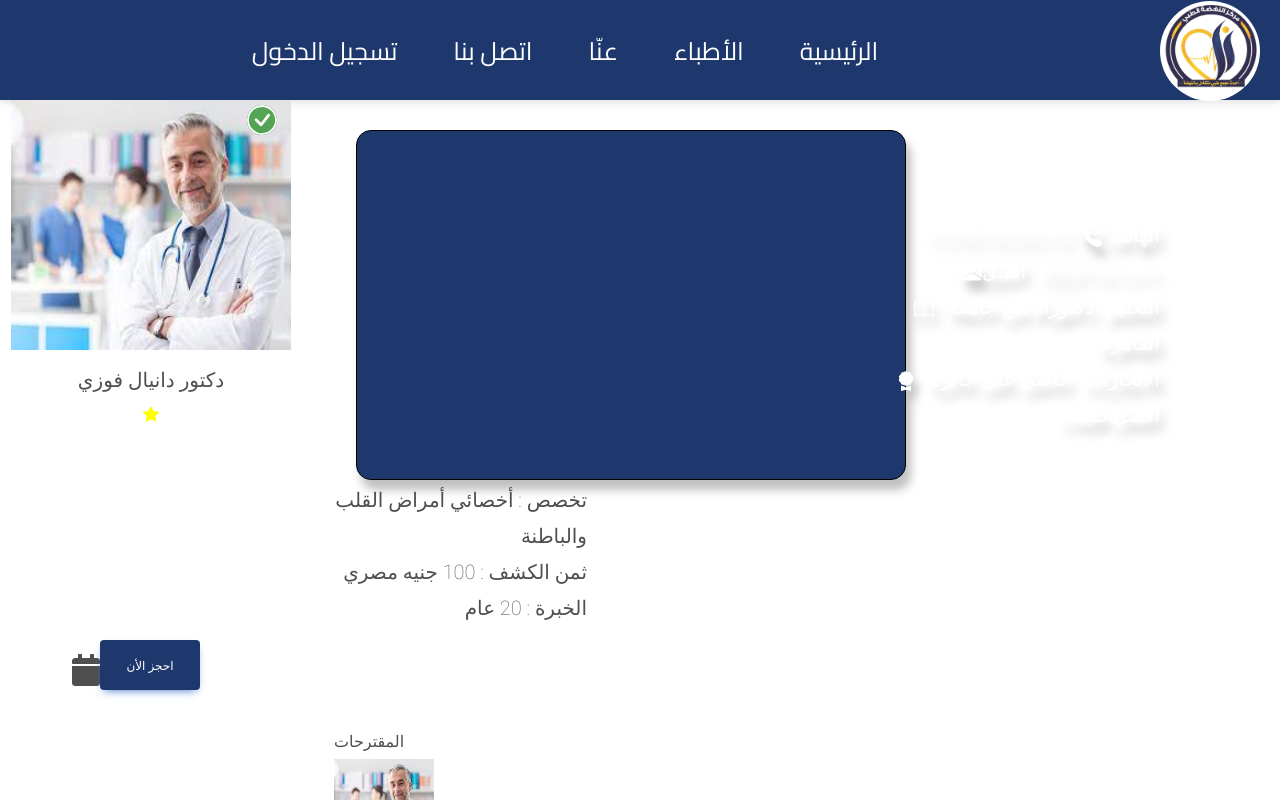
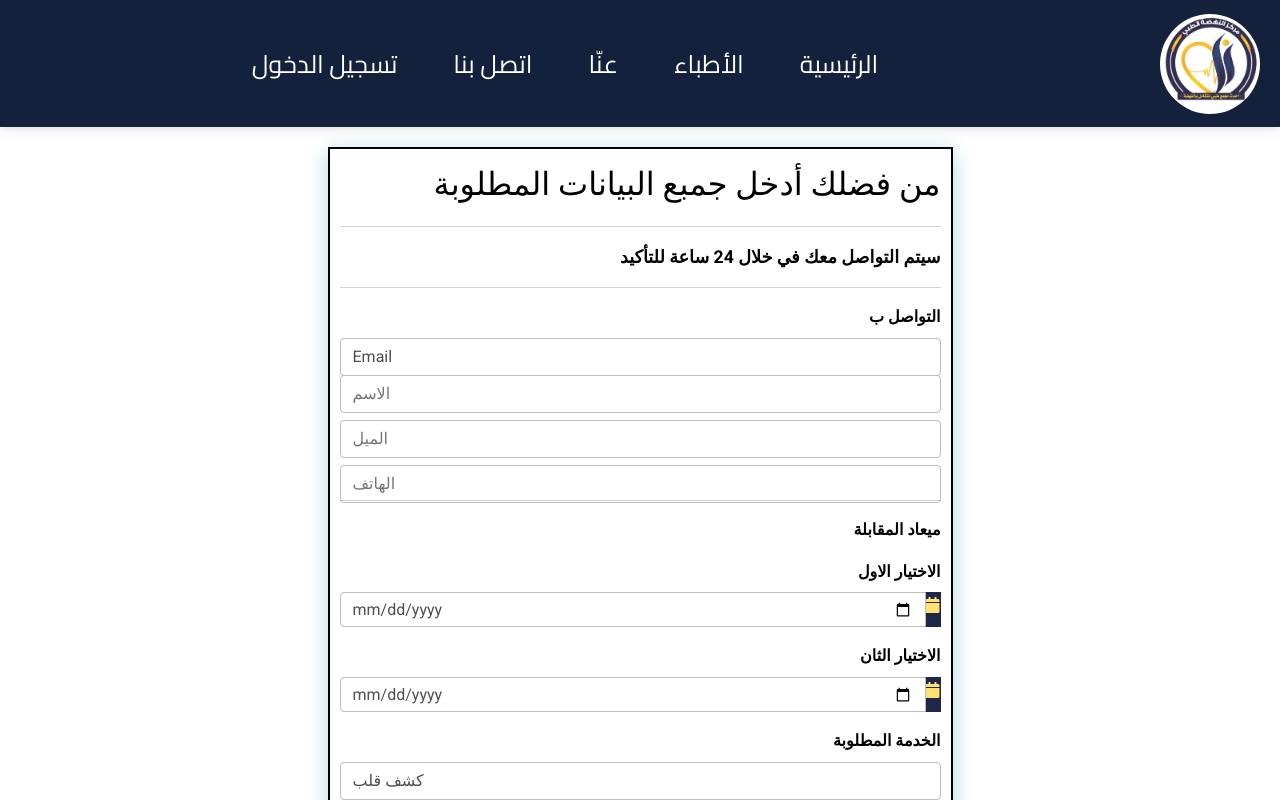
Before and after one commit to maryamamer/ElNahda-Medical-Center, a React (Create React App) app in the folder frontend/: page / in a window 1280 px wide. Shown: the top 800 px of the page. Built offline with nearby package versions, Linux system fonts and the light colour scheme.

Commit message:
adding Booking Page

```diff
--- a/frontend/src/App.js
+++ b/frontend/src/App.js
@@ -18,7 +18,8 @@ import { AuthProvider } from './context/auth'
 import logout from "./components/logout";
 import prescription from "./components/prescription"
 import appointments from './components/appointments'
-import Dr_Profile from "./components/Dr_profile";
+// import Dr_Profile from "./components/Dr_profile";
+import Booking from "./components/booking";
 
 export default class App extends Component {
   render() {
@@ -32,7 +33,7 @@ export default class App extends Component {
 
           <Switch>
             <AuthProvider>
-              <Route path={"/"} exact component={Dr_Profile} />
+              <Route path={"/"} exact component={Booking} />
               <Route  path={"/Home"} exact component={HomePage} />
               <Route path={"/ContactUs"} exact component={ContactUs} />
               <Route path={"/AboutUs"} exact component={AboutUs} />
--- /dev/null
+++ b/frontend/src/CSS/booking.css
@@ -0,0 +1,70 @@
+@font-face {
+    font-family: Nav;
+    src: url("../Fonts/Cairo/Cairo-VariableFont_wght.ttf");
+  }
+.well {
+    width: 50%;
+    margin:auto;
+    border: solid 2px black;
+    margin-top:20px;
+    background-color :white;
+    content:"";
+    padding:10px;
+    -webkit-box-shadow: 0 0 20px rgba(198, 156, 0, 1);
+    -moz-box-shadow: 0 0 20px rgba(198, 156, 0, 1);
+    box-shadow: 0 5px 20px #add8e6;
+}
+
+.well-header {
+    font-size: 2em;
+
+
+    color: black;
+
+}
+
+#disabledSelect{
+    height: 30px;
+}
+/*
+.form-control {
+    height: 30px;
+}
+*/
+.form-group1 {
+    padding-bottom: 45px;
+    height: 5px;
+}
+
+
+
+#disabledSelect{
+    padding-bottom: 25px;
+}
+
+.input-group-addon,.fa> fa-calendar {
+    color: #FFE071;
+    background: #1E2749;
+    border: solid 1px #1E2749;
+}
+
+p, label, checkbox {
+    font-size: 1em;
+    font-weight: bold;
+    color:black;
+
+}
+
+.header_p {
+    font-size: 1.1em;
+}
+
+.btn{
+    color: black;
+    background: white;
+    border: solid 1px #1E2749;
+}
+
+.help-block {
+    color: #1E2749;
+}
--- /dev/null
+++ b/frontend/src/components/booking.js
@@ -0,0 +1,105 @@
+import React from "react";
+import { Link } from "react-router-dom";
+import "../CSS/booking.css";
+
+export default function Booking() {
+    return (
+      <>
+        <body className="text-right">
+
+          <div className="col">
+            <div className="well">
+
+            <div className="well-header">من فضلك أدخل جمبع البيانات المطلوبة</div>
+            <hr/>
+            <p className="header_p">سيتم التواصل معك في خلال 24 ساعة للتأكيد</p>
+            <hr/>
+
+    {/* <!-- Contact by Input --> */}
+            <div className="form-group1">
+             <label for="Select">التواصل ب </label>
+            <select id="Select" className="form-control"><option>Email</option><option>الهاتف</option></select>
+            </div>
+
+    {/* <!-- fullname Input --> */}
+           <div className="form-group1">
+             <label for="inputfullname"></label>
+            <input type="text" className="form-control" id="inputFullname" placeholder="الاسم"/>
+            </div>
+
+    {/* <!-- email address Input --> */}
+          <div className="form-group1">
+            <label for="inputemail"></label>
+            <input type="email" className="form-control" id="inputemail" placeholder="الميل"/>
+          </div>
+
+   {/* <!-- Phone Input --> */}
+         <div className="form-group1">
+           <label for="inputphone"></label>
+          <input type="text" className="form-control" id="inputphone" placeholder="الهاتف"/>
+        </div>
+         <hr/>
+  {/* <!-- Appointment date --> */}
+        <p>ميعاد المقابلة</p>
+
+ {/* <!-- 1st Choice Input --> */}
+
+
+
+        <div className="form-group">
+            <label for="datepicer">الاختيار الاول</label>
+            <div className="input-group date" id="datetimepicker2">
+            <input type="date" className="form-control" id="datepicer"/>
+            <span className="input-group-addon"><span className="fa fa-calendar"></span></span>
+        </div>
+        </div>
+
+
+
+
+ {/* <!-- 2nd Choice Input --> */}
+        <div className="form-group">
+            <label for="datetimepicker8">الاختيار الثان</label>
+            <div className="input-group date" id="datetimepicker8">
+            <input type="date" className="form-control"/><span className="input-group-addon"><span className="fa fa-calendar"></span></span>
+            </div>
+        </div>
+
+
+{/* <!-- Service Input --> */}
+        <div className="form-group">
+            <label for="selectitem">الخدمة المطلوبة</label>
+            <select id="selectitem" className="form-control">
+            <option>كشف قلب</option>
+            <option>باطني</option>
+            <option>جراحة</option>
+            <option>طوارء</option>
+            <option>اخرى</option>
+
+            </select>
+        </div>
+
+
+<div className="form-group">
+    <textarea className="form-control"  id="message" placeholder="Message" maxlength="140" rows="7"></textarea>
+
+</div>
+
+{/* <!-- Button Area--> */}
+ <div className="checkbox">
+        <label><input type="checkbox"/>Terms &amp; conditions</label>
+    </div>
+ <Link to="confirm.html"><input type="submit" className="btn" value="تم"/></Link>
+
+    <button type="submit" className="btn">Cancel</button><hr/>
+
+
+ {/* <!-- form end --> */}
+</div>
+</div>
+
+
+</body>
+</>
+  );
+}
```
